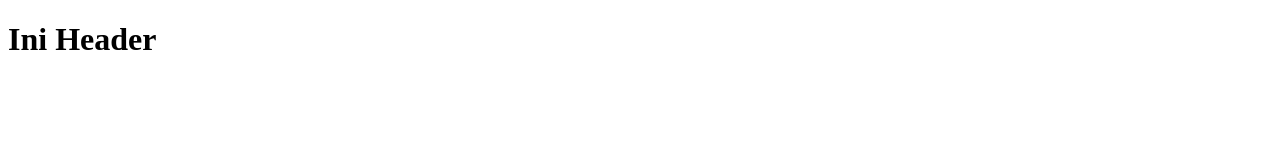
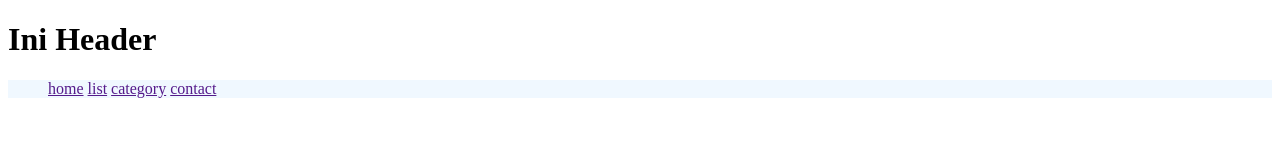
Before and after one commit to saifoelloh/bootcamp, a plain HTML site: page index.html in a window 1280 px wide. Drawn offline with Linux system fonts and the light colour scheme.

Commit message:
index.html
ini bentuk dasar

```diff
--- /dev/null
+++ b/css/style.css
@@ -0,0 +1,14 @@
+main {
+    margin: 0;
+    padding: 0;
+}
+#header {
+    background-color: aliceblue;
+}
+#navbar li {
+    display: inline;
+}
+#navbar li {
+    text-decoration: none;
+    color: black;
+}
--- a/index.html
+++ b/index.html
@@ -4,8 +4,19 @@
     <meta charset="utf-8" />
     <meta name="viewport" content="width=device-width" />
     <title>Coba Git Bootcamp</title>
+    <link rel="stylesheet" href="./css/style.css" type="text/css" media="all" />
   </head>
   <body>
     <h1>Ini Header</h1>
+    <div id="header">
+      <ul id="navbar">
+        <li> <a href="">home</a> </li>
+        <li> <a href="">list</a> </li>
+        <li> <a href="">category</a> </li>
+        <li> <a href="">contact</a> </li>
+      </ul>
+    </div>
+    <div id="main"></div>
+    <div id="footer"></div>
   </body>
 </html>
```
